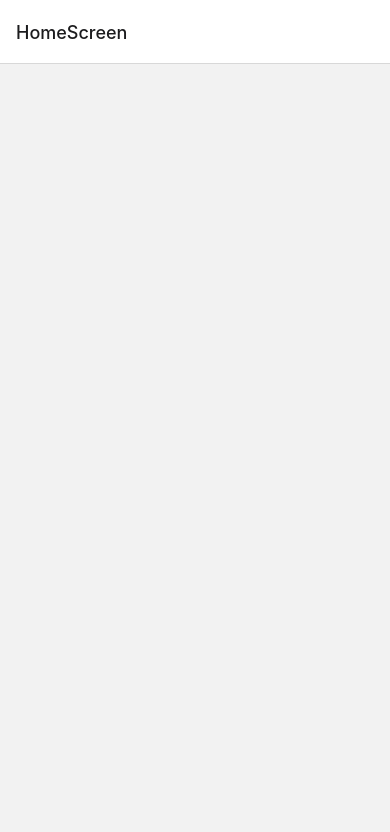
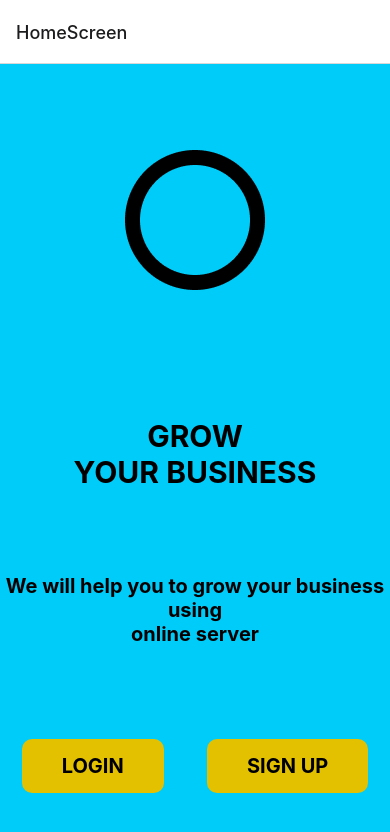
Before and after one commit to Zennisch/ReactNative_Mobile, a React Native app in the folder Week03/: screen /HomeScreen in a window 390 px wide. Shown: the top 832 px of the page. Built offline with nearby package versions, Linux system fonts and the light colour scheme.

Commit message:
Create Button component - Finish HomeScreen

```diff
--- /dev/null
+++ b/Week03/components/Button.js
@@ -0,0 +1,9 @@
+import {Text, TouchableOpacity} from "react-native";
+
+export default function Button({title, onPress, styleButton, styleText}) {
+    return (
+        <TouchableOpacity style={styleButton} onPress={onPress}>
+            <Text style={styleText}>{title}</Text>
+        </TouchableOpacity>
+    )
+}
--- a/Week03/screens/HomeScreen.js
+++ b/Week03/screens/HomeScreen.js
@@ -1,9 +1,64 @@
-import {View} from "react-native";
+import {Image, SafeAreaView, StyleSheet, Text, View} from "react-native";
+import s from "../styles/MyStyles";
+import Button from "../components/Button";
 
 export default function HomeScreen() {
-    return(
-        <View>
-
-        </View>
+    return (
+        <SafeAreaView style={[s.flex, styles.container]}>
+            <View style={[s.h40, s.justifyCenter_alignCenter]}>
+                <Image source={require("../myassets/Eclipse.png")}/>
+            </View>
+            <View style={[s.h20, s.justifyCenter_alignCenter]}>
+                <Text style={[s.textCenter, styles.fontSize_30, styles.fontBold]}>{"GROW\nYOUR BUSINESS"}</Text>
+            </View>
+            <View style={[s.h20, s.justifyCenter_alignCenter]}>
+                <Text style={[s.textCenter, styles.fontSize_20, styles.fontBold]}>
+                    {"We will help you to grow your business using\n"
+                        + "online server"}
+                </Text>
+            </View>
+            <View style={[s.h20, s.justifyCenter]}>
+                <View style={[s.flexRow, styles.justifyAround]}>
+                    <Button
+                        title="LOGIN"
+                        styleButton={{
+                            backgroundColor: "#E3C000",
+                            paddingHorizontal: 40,
+                            paddingVertical: 15,
+                            borderRadius: 10,
+                        }}
+                        styleText={{
+                            fontSize: 20,
+                            fontWeight: "bold",
+                        }}
+                    />
+                    <Button
+                        title="SIGN UP"
+                        styleButton={{
+                            backgroundColor: "#E3C000",
+                            paddingHorizontal: 40,
+                            paddingVertical: 15,
+                            borderRadius: 10,
+                        }}
+                        styleText={{
+                            fontSize: 20,
+                            fontWeight: "bold",
+                        }}
+                    />
+                </View>
+            </View>
+        </SafeAreaView>
     )
 }
+
+const styles = StyleSheet.create({
+    container: {backgroundColor: "#00CCF9"},
+
+    fontSize_20: {fontSize: 20},
+    fontSize_30: {fontSize: 30},
+
+    fontBold: {fontWeight: "bold"},
+
+    justifyBetween: {justifyContent: "space-between"},
+    justifyAround: {justifyContent: "space-around"},
+})
```
